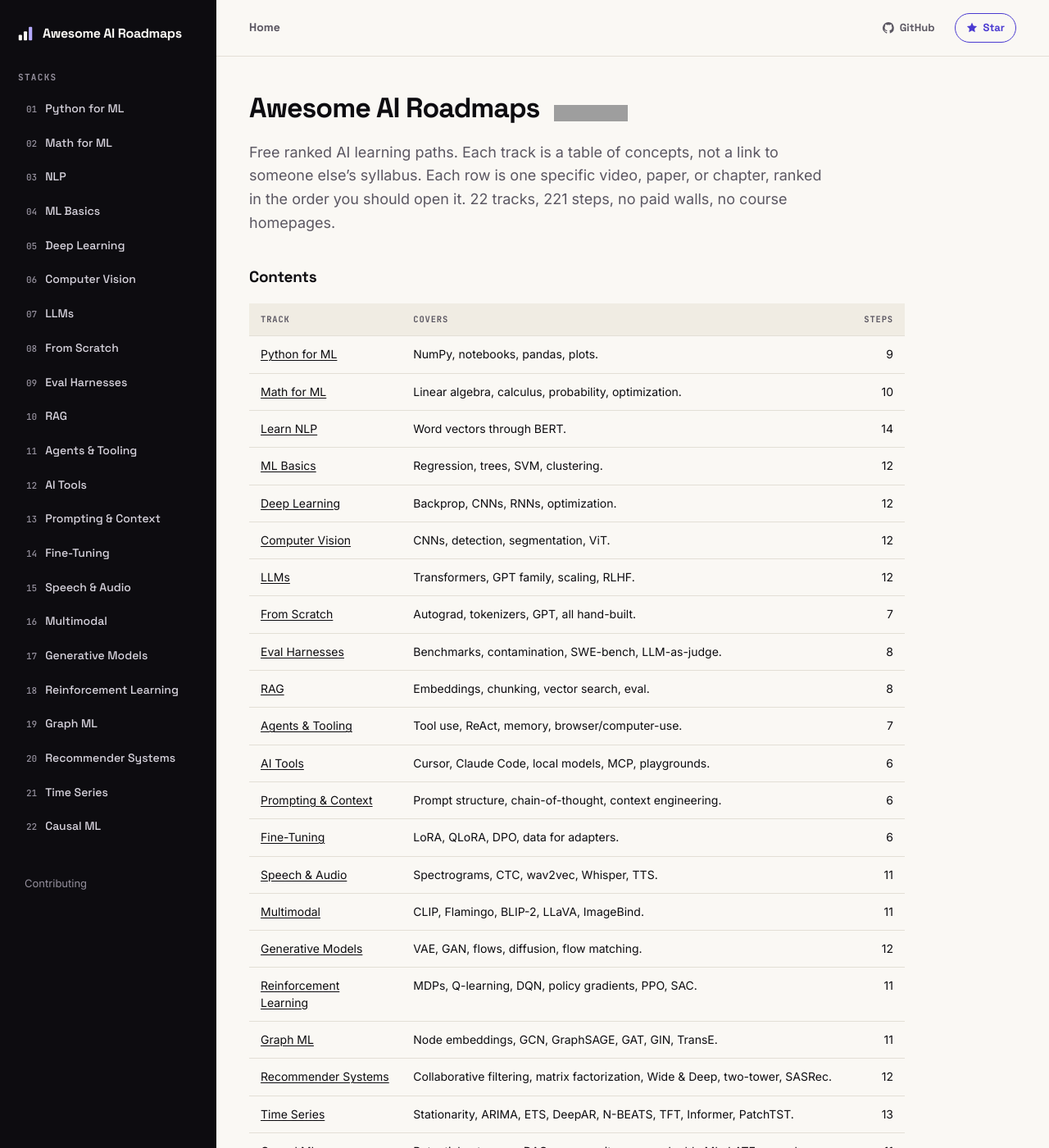
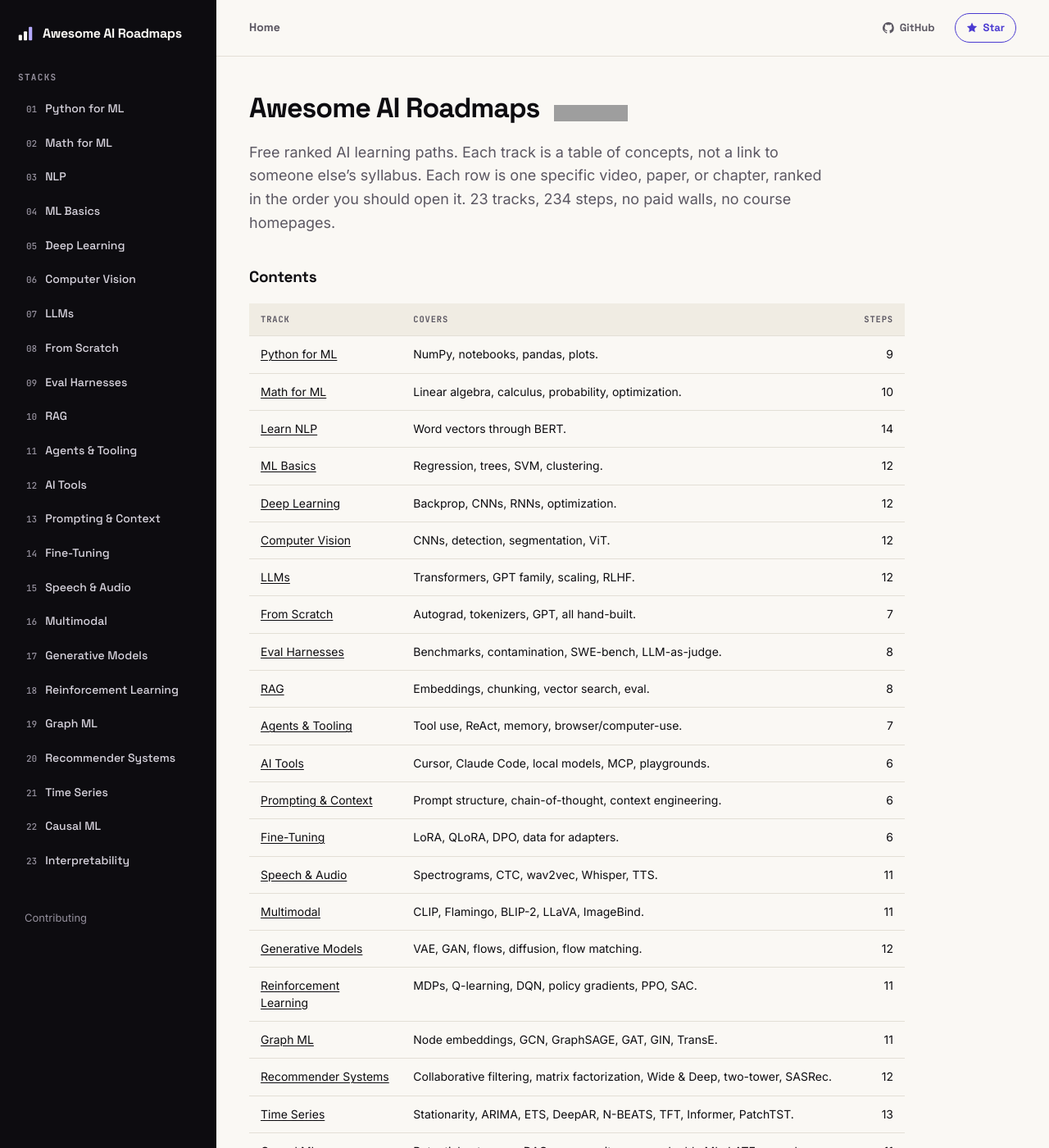
Before and after one commit to GruheshKurra/awesome-ai-roadmaps, a Jekyll site: the page built from README.md, in a window 1280 px wide and 1400 px high. Shown: the whole window at 82% size. Built offline with Jekyll 4.4.1, drawn with Linux system fonts in a browser that asks for light colours; our own code applies the rules of GitHub Pages for plain Markdown files; some of the changed text lies outside the part shown; grey boxes are pictures that could not be loaded.

Commit message:
Add Interpretability track

```diff
--- a/README.md
+++ b/README.md
@@ -1,6 +1,6 @@
 # Awesome AI Roadmaps [![Awesome](https://awesome.re/badge.svg)](https://awesome.re)
 
-Free ranked AI learning paths. Each track is a table of concepts, not a link to someone else's syllabus. Each row is one specific video, paper, or chapter, ranked in the order you should open it. 22 tracks, 221 steps, no paid walls, no course homepages.
+Free ranked AI learning paths. Each track is a table of concepts, not a link to someone else's syllabus. Each row is one specific video, paper, or chapter, ranked in the order you should open it. 23 tracks, 234 steps, no paid walls, no course homepages.
 
 ## Contents
 
@@ -28,6 +28,7 @@
 | [Recommender Systems](tracks/recsys/) | Collaborative filtering, matrix factorization, Wide & Deep, two-tower, SASRec. | 12 |
 | [Time Series](tracks/time-series/) | Stationarity, ARIMA, ETS, DeepAR, N-BEATS, TFT, Informer, PatchTST. | 13 |
 | [Causal ML](tracks/causal-ml/) | Potential outcomes, DAGs, propensity scores, double ML, LATE, causal forests. | 11 |
+| [Interpretability](tracks/interpretability/) | Permutation importance, PDP, LIME, SHAP, Grad-CAM, TCAV, circuits. | 13 |
 
 ## Why this exists
 
--- a/_config.yml
+++ b/_config.yml
@@ -90,6 +90,8 @@
     label: Time Series
   - slug: causal-ml
     label: Causal ML
+  - slug: interpretability
+    label: Interpretability
 
 exclude:
   - LICENSE
```
Also changed, not shown: tracks/interpretability/README.md (added, +25 -0 lines), 1 other file.
